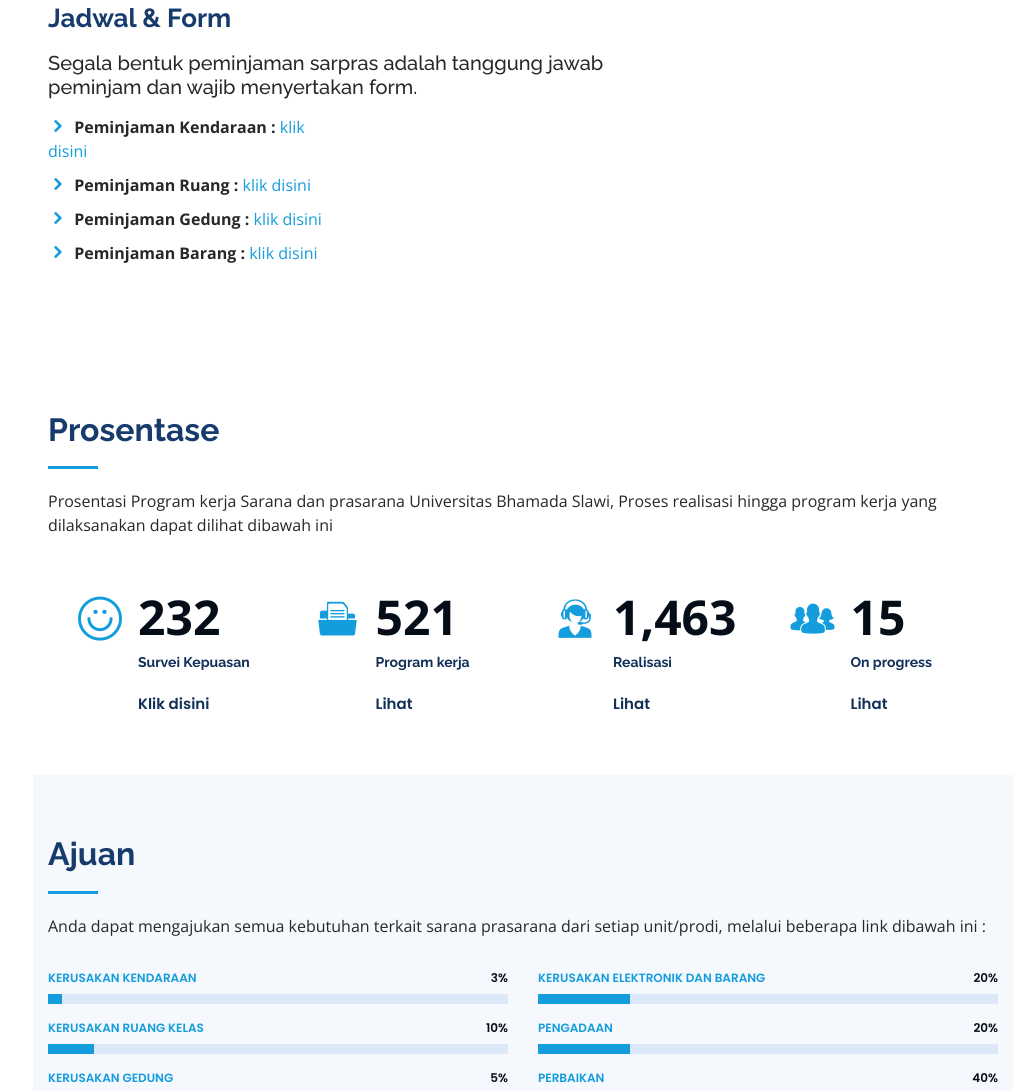
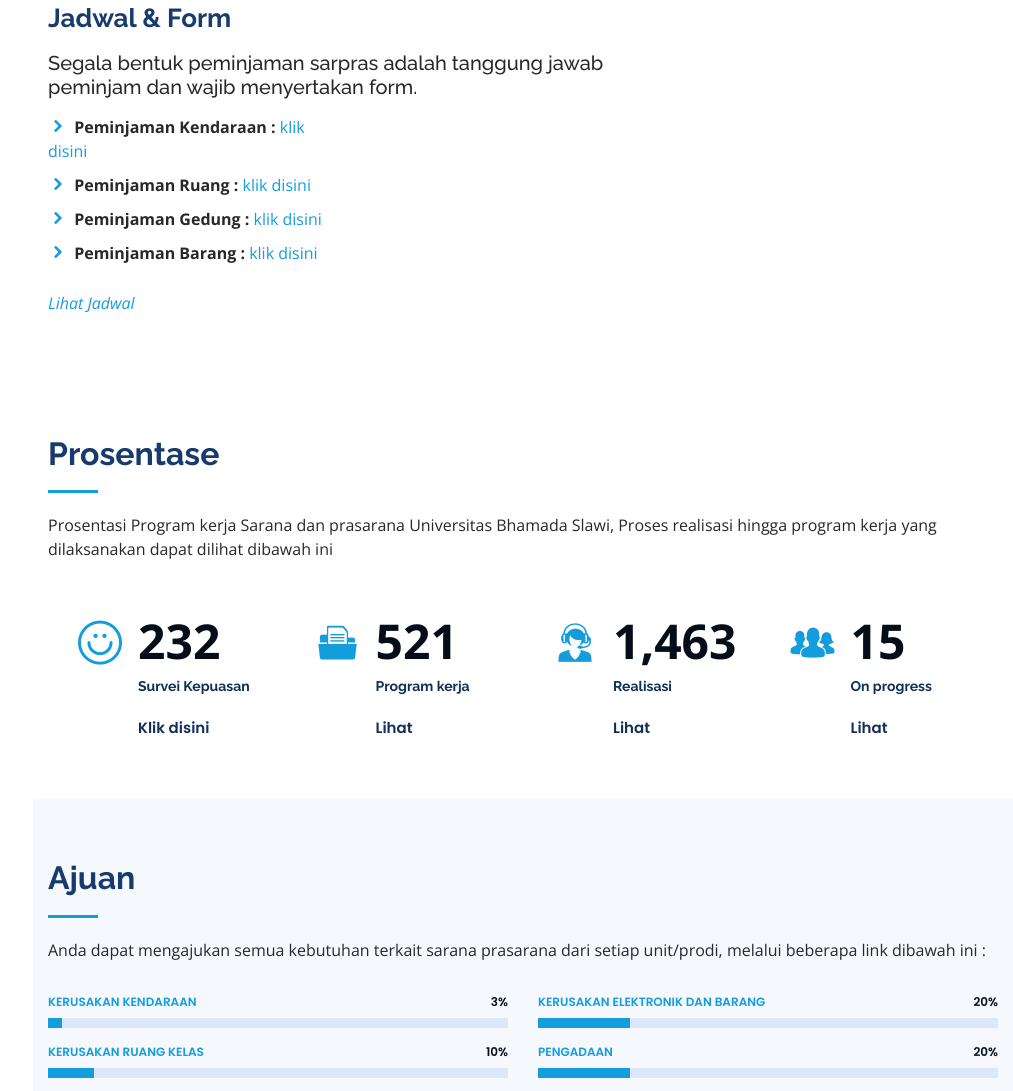
Before and after one commit to saranaprasaranabhamada/saranaprasaranabhamada.github.io, a plain HTML site: page index.html in a window 1280 px wide. Shown: the part 1293-2384 px from the top of the page, without its empty margins (267-1280 px from the left). Drawn offline with nearby package versions, Linux system fonts and the light colour scheme.

Commit message:
Update index.html

```diff
--- a/index.html
+++ b/index.html
@@ -114,6 +114,7 @@
                   <li><i class="icofont-rounded-right"></i> <strong>Peminjaman Gedung : </strong> <a href="https://www.instagram.com/ramadubber/">klik disini</a></li>
                   <li><i class="icofont-rounded-right"></i> <strong>Peminjaman Barang : </strong> <a href="">klik disini</a></li>
                 </ul>
+                <p><em><a href="">Lihat Jadwal</a></em></p>
               </div>
               <!-- <div class="col-lg-6">
                 <ul>
```
